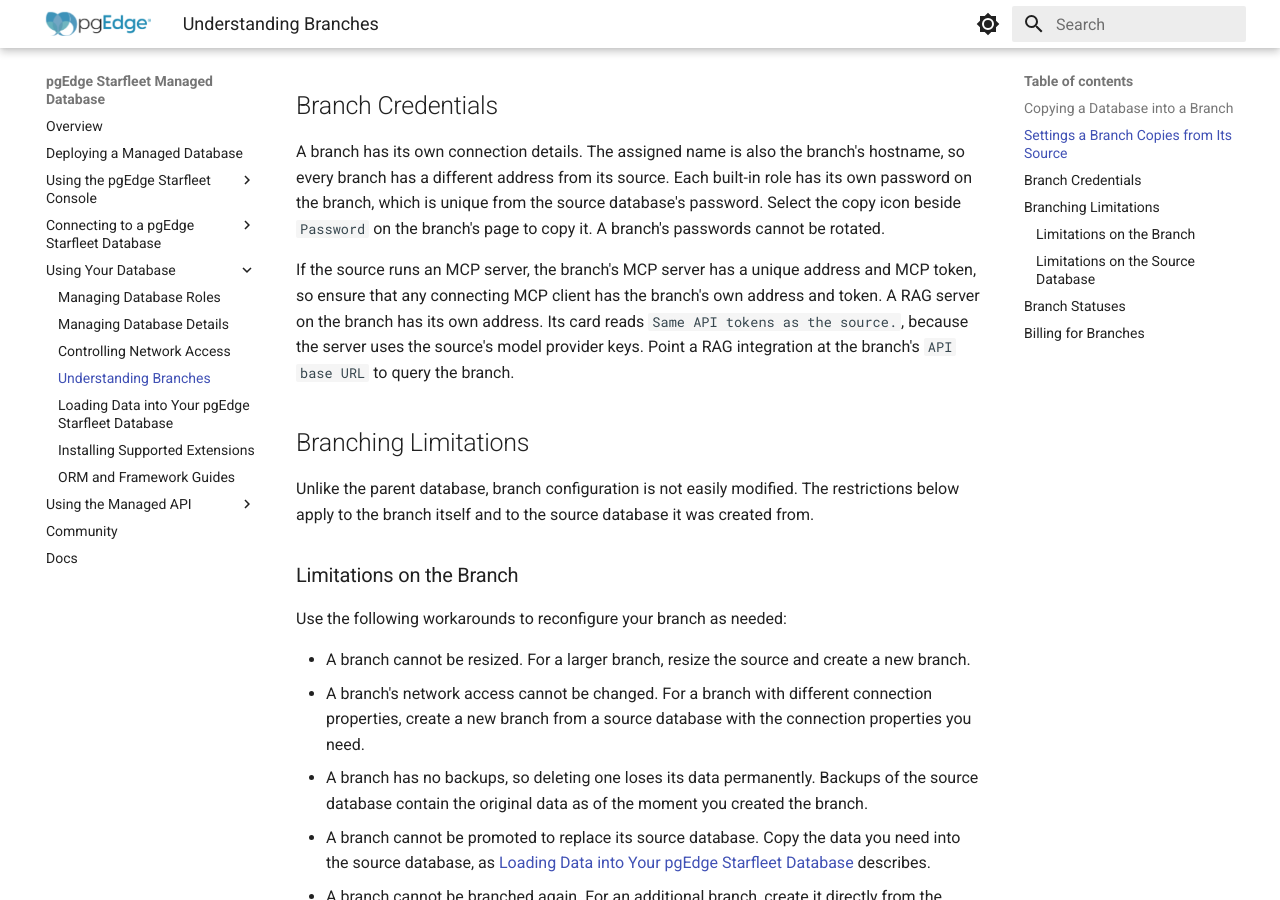
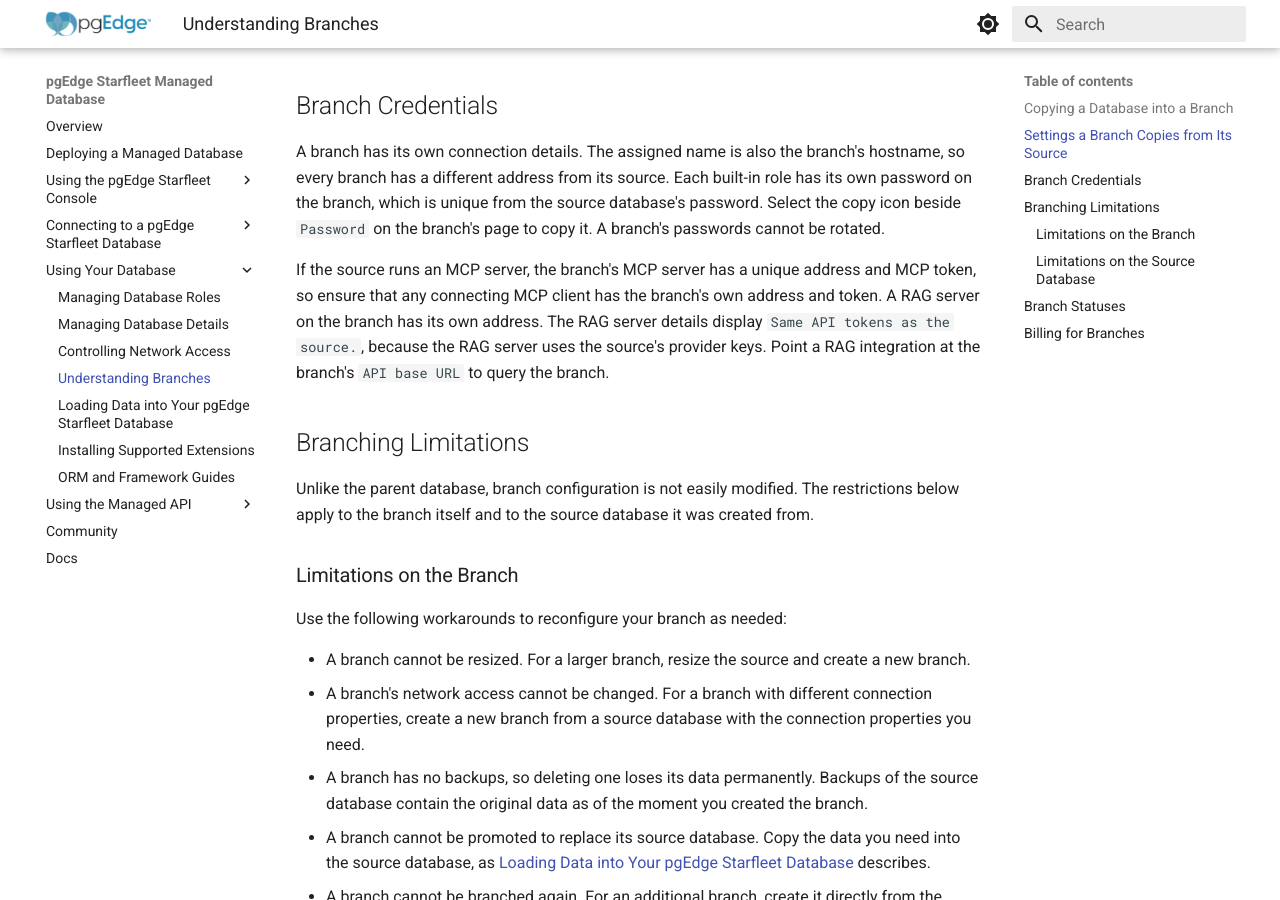
Before and after one commit to pgEdge/pgedge-starfleet-docs, an MkDocs documentation site: the page built from docs/managed/using_database/managed_branches.md, in a window 1280 px wide and 900 px high, scrolled down 1171 px. Built offline with MkDocs 1.6.1 and Material for MkDocs 9.7.7, drawn with Linux system fonts in a browser that asks for light colours.

Commit message:
Remove 'card' wording from branch RAG server credentials

```diff
--- a/docs/managed/using_database/managed_branches.md
+++ b/docs/managed/using_database/managed_branches.md
@@ -55,10 +55,10 @@ cannot be rotated.
 If the source runs an MCP server, the branch's MCP server has
 a unique address and MCP token, so ensure that any connecting MCP
 client has the branch's own address and token.
-A RAG server on the branch has its own address. Its card reads
-`Same API tokens as the source.`, because the server uses the source's
-model provider keys. Point a RAG integration at the branch's
-`API base URL` to query the branch.
+A RAG server on the branch has its own address. The RAG server
+details display `Same API tokens as the source.`, because the RAG
+server uses the source's provider keys. Point a RAG integration at
+the branch's `API base URL` to query the branch.
 
 ## Branching Limitations
 
```
